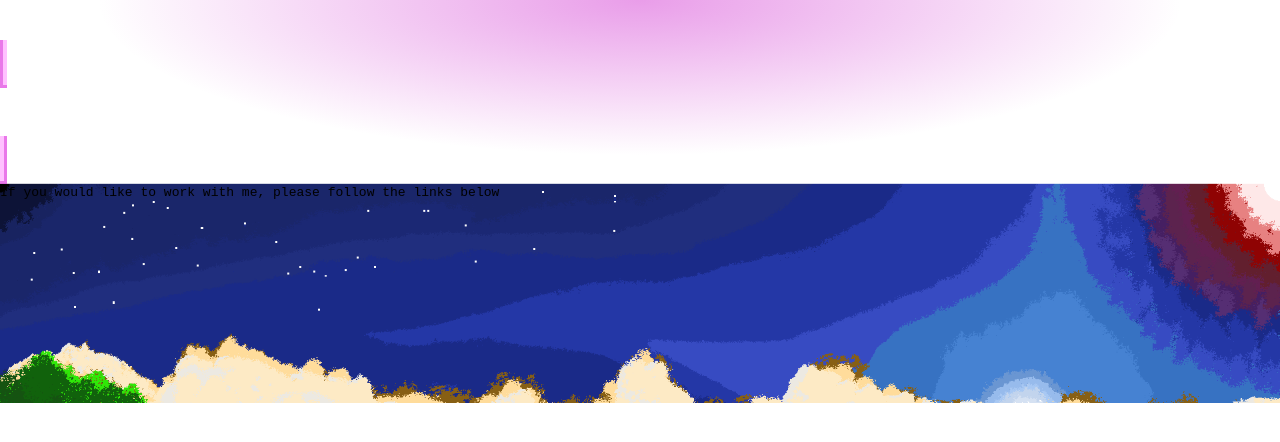
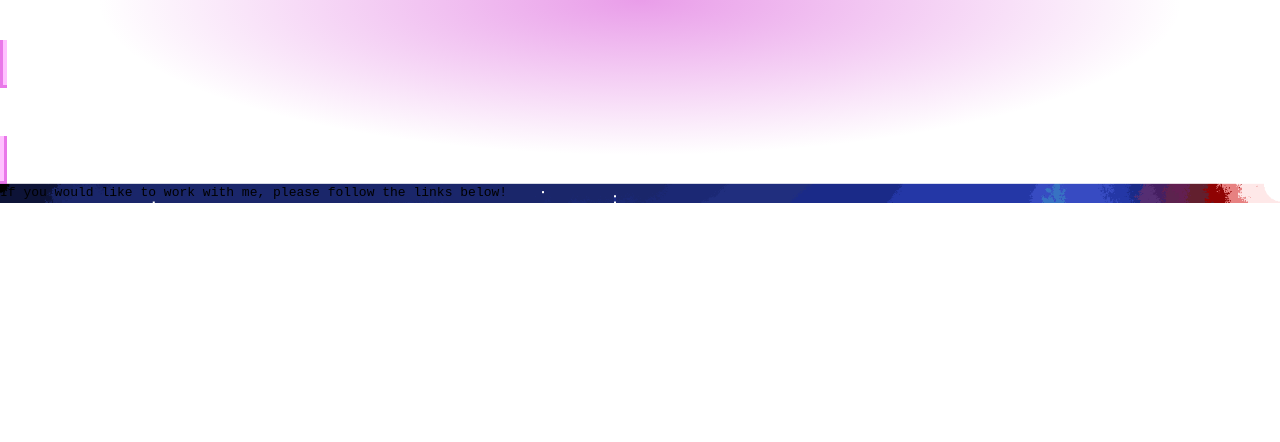
Before and after one commit to Jaycossey/react-portfolio, a React (Vite) app: page /Contact in a window 1280 px wide. Shown: the top 442 px of the page. Built offline with nearby package versions, Linux system fonts and the light colour scheme.

Commit message:
commented out canvas element in contact

```diff
--- a/src/components/Canvas.jsx
+++ b/src/components/Canvas.jsx
@@ -4,7 +4,7 @@ const Canvas = (props) => {
 
     // props are: spritesheet(need to target pathname), framerate(default frames have always been 7, need to work out offset or whether to handle different)
     // width of canvas and height of canvas
-    console.log(props);
+    // console.log(props);
 
     return (
         <canvas width={props.width}
--- a/src/components/Contact.jsx
+++ b/src/components/Contact.jsx
@@ -18,11 +18,11 @@ const Contact = () => {
                 {/* Card with contact text */}
                 <Card text={text.contact} />
 
-                {/* Canvas Elements for spritesheet animations */}
+                {/* Canvas Elements for spritesheet animations
                 <Canvas spriteSheet="helloTest"
                         frameRate="7"
                         width="300px"
-                        height="200px" />
+                        height="200px" /> */}
 
             </div>
         </>
--- a/src/textFiles/text.jsx
+++ b/src/textFiles/text.jsx
@@ -2,7 +2,7 @@
 const text = {
     hello: "Hello World! My name is Ian, I am a Software Developer. ",
     about: "When I began programming, I was awoken to a world from my childhood dreams. Bringing back a love for the endless possibilities, video game ideas and technology as a whole. I remembered a story that I could tell through a game, a story as old as time itself. Now, still very much learning every day, I have discovered skills and concepts that will help me truly realise that dream. I started with learning responsive web development. Gaining the foundations to the muscle memory of HTML, CSS and Javascript. Then I moved on to the concepts of computer science as a whole, gaining insight into algorithmic thinking, logical approaches to problems, and planning (which I cannot stress enough). I have experience working both on my own, and within a team, both inside and outside the world of code, though I prefer a collaborative approach. I offer a professional, organised, motivated service for front end development, especially for the weird and wonderful.",
-    contact: "If you would like to work with me, please follow the links below",
+    contact: "If you would like to work with me, please follow the links below!",
     port: "Hover over and click the project you would like to see.",
     techStack: "HTML | CSS | JavaScript | Node.JS | React.JS | jQuery | BootstrapCSS | TailwindCSS | Git | GitHub"
 }
```
